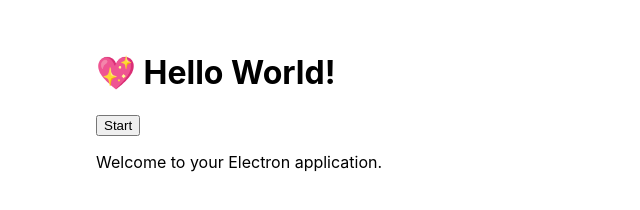
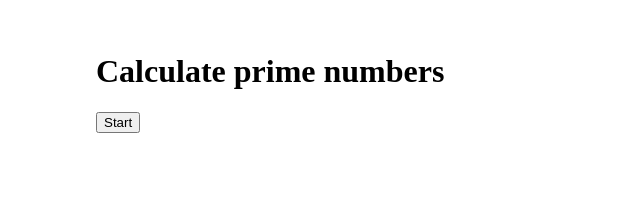
Before and after one commit to tariva/BA_Tauri_ElectronJS, an Electron app: page cpu/src/index.html in a window 800 px wide. Shown: the whole page, without its empty margins (0-640 px from the left). Drawn offline with Linux system fonts and the light colour scheme.

Commit message:
adjust code so its 99% similar

```diff
--- a/cpu/src/index.css
+++ b/cpu/src/index.css
@@ -1,6 +1,4 @@
 body {
-  font-family: -apple-system, BlinkMacSystemFont, 'Segoe UI', Roboto, Helvetica,
-    Arial, sans-serif;
   margin: auto;
   max-width: 38rem;
   padding: 2rem;
--- a/cpu/src/index.html
+++ b/cpu/src/index.html
@@ -1,20 +1,20 @@
 <!DOCTYPE html>
-<html>
+<html lang="en">
 
 <head>
   <meta charset="UTF-8" />
-  <title>Hello World!</title>
   <link rel="stylesheet" href="index.css" />
+  <meta name="viewport" content="width=device-width, initial-scale=1.0" />
+  <title>Electron App</title>
 </head>
 
 <body>
-  <h1>💖 Hello World!</h1>
+  <h1>Calculate prime numbers</h1>
   <p></p>
   <button type="button" id="start">Start</button>
   <p id="status"></p>
   <p id="results"></p>
   <script src="./site.js"></script>
-  <p>Welcome to your Electron application.</p>
 </body>
 
 </html>
--- a/file-access/src/index.css
+++ b/file-access/src/index.css
@@ -1,6 +1,4 @@
 body {
-  font-family: -apple-system, BlinkMacSystemFont, "Segoe UI", Roboto, Helvetica,
-    Arial, sans-serif;
   margin: auto;
   max-width: 38rem;
   padding: 2rem;
--- a/file-access/src/test.js
+++ b/file-access/src/test.js
@@ -138,7 +138,7 @@ const writeFiles = async (folderName) => {
   try {
     await mkdirAsync(targetFolder);
   } catch (e) {
-    console.log(e);
+    console.error(e);
   }
 
   const files = [];
--- a/ipc/src/index.css
+++ b/ipc/src/index.css
@@ -1,6 +1,4 @@
 body {
-  font-family: -apple-system, BlinkMacSystemFont, 'Segoe UI', Roboto, Helvetica,
-    Arial, sans-serif;
   margin: auto;
   max-width: 38rem;
   padding: 2rem;
--- a/tauri-cpu/src/styles.css
+++ b/tauri-cpu/src/styles.css
@@ -1,6 +1,4 @@
 body {
-  font-family: -apple-system, BlinkMacSystemFont, "Segoe UI", Roboto, Helvetica,
-    Arial, sans-serif;
   margin: auto;
   max-width: 38rem;
   padding: 2rem;
--- a/tauri-file-access/src/main.js
+++ b/tauri-file-access/src/main.js
@@ -32,7 +32,6 @@ const readFolderContent = async (folderName) => {
   const start = Date.now();
   const sourceFolder = await join(FIXTURES_PATH, folderName);
   const files = await readdirAsync(sourceFolder);
-  console.log(files);
   const end = Date.now();
 
   const time = end - start;
@@ -45,8 +44,6 @@ const readFolderContent = async (folderName) => {
  * @param {string[]} files
  */
 const readSequentially = async (files) => {
-  console.log(readSequentially);
-  console.log(files);
   const start = Date.now();
 
   for (let i = 0; i < files.length; i++) {
@@ -146,7 +143,7 @@ const writeFiles = async (folderName) => {
   try {
     await mkdirAsync(targetFolder);
   } catch (e) {
-    console.log(e);
+    console.error(e);
   }
 
   const files = [];
--- a/tauri-file-access/src/styles.css
+++ b/tauri-file-access/src/styles.css
@@ -1,6 +1,4 @@
 body {
-  font-family: -apple-system, BlinkMacSystemFont, "Segoe UI", Roboto, Helvetica,
-    Arial, sans-serif;
   margin: auto;
   max-width: 38rem;
   padding: 2rem;
--- a/tauri-ipc/src/styles.css
+++ b/tauri-ipc/src/styles.css
@@ -1,15 +1,5 @@
-:root {
-  font-family: Inter, Avenir, Helvetica, Arial, sans-serif;
-  font-size: 16px;
-  line-height: 24px;
-  font-weight: 400;
-
-  color: #0f0f0f;
-  background-color: #f6f6f6;
-
-  font-synthesis: none;
-  text-rendering: optimizeLegibility;
-  -webkit-font-smoothing: antialiased;
-  -moz-osx-font-smoothing: grayscale;
-  -webkit-text-size-adjust: 100%;
+body {
+  margin: auto;
+  max-width: 38rem;
+  padding: 2rem;
 }
```
Also changed, not shown: file-access/forge.config.js (+5 -5 lines), file-access/package.json (+8 -0 lines), file-access/src/index.html (+3 -2 lines), ipc/src/index.html (+4 -2 lines), ipc/src/render.js (+18 -8 lines), tauri-cpu/src/index.html (+0 -6 lines), tauri-ipc/src/index.html (+1 -5 lines), tauri-ipc/src/main.js (+27 -18 lines).
